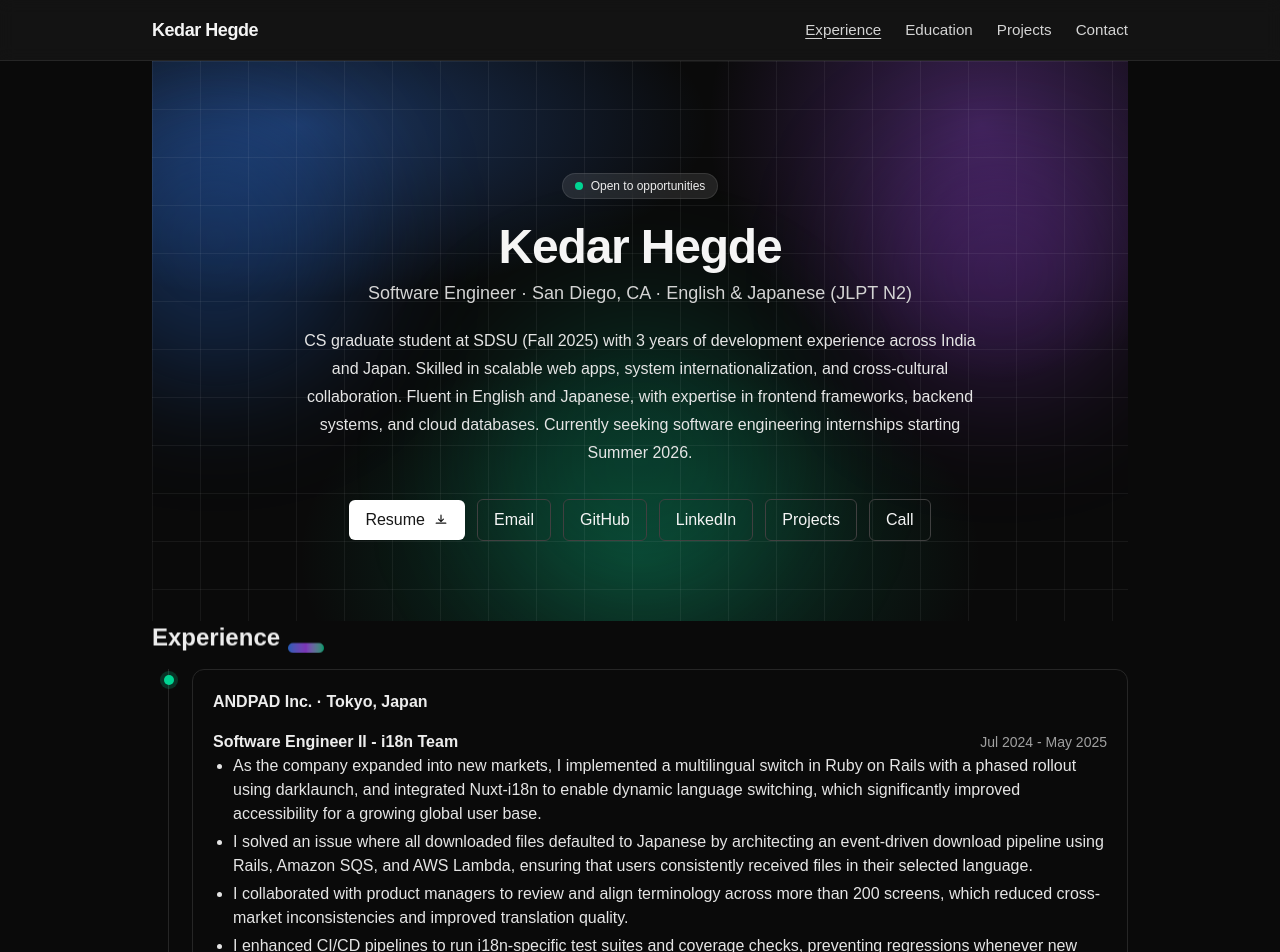
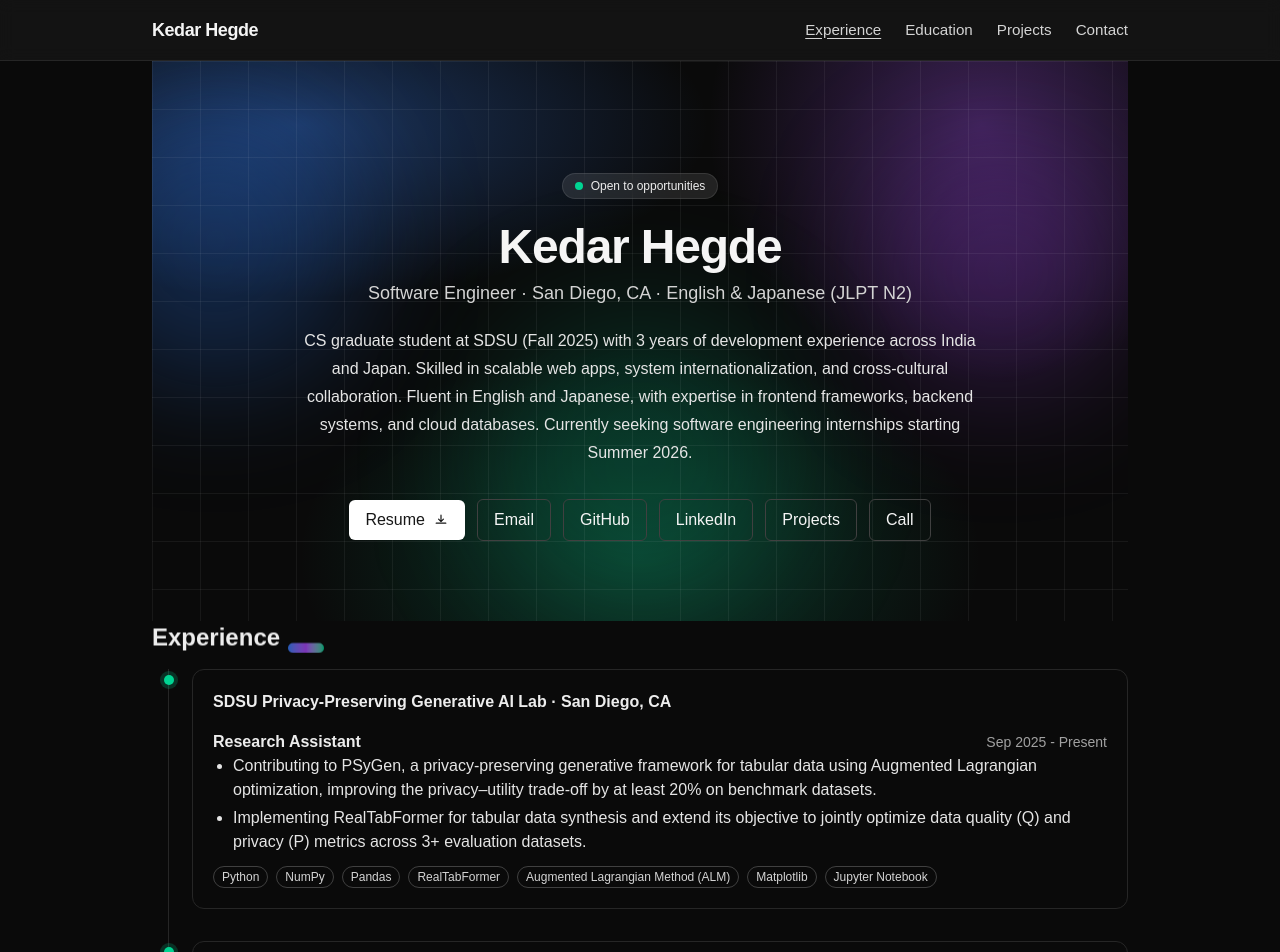
Before and after one commit to kedarnhegde/kedarnhegde.github.io, a Next.js app: page / in a window 1280 px wide. Shown: the top 952 px of the page. Built offline with nearby package versions, Linux system fonts and the light colour scheme.

Commit message:
update skills and gpa

```diff
--- a/src/components/SkillsCard.tsx
+++ b/src/components/SkillsCard.tsx
@@ -5,6 +5,8 @@ const labels: Record<keyof typeof profile.skills, string> = {
   frameworksTools: "Frameworks & Tools",
   databases: "Databases",
   cloud: "Cloud & Tools",
+  mldata: "ML / Data",
+  infra: "Infrastructure & DevOps:",
 };
 
 export default function SkillsCard() {
--- a/src/data/profile.ts
+++ b/src/data/profile.ts
@@ -71,9 +71,47 @@ export const profile = {
       "Datadog",
       "Git",
     ],
+    mldata: [
+      "NumPy",
+      "Pandas",
+      "PyTorch",
+      "TensorFlow",
+      "Data Preprocessing & Evaluation",
+    ],
+    infra: [
+      "Kubernetes",
+      "Docker",
+      "Apache Kafka",
+      "gRPC",
+      "Jenkins",
+      "CircleCI",
+    ],
   },
 
   experience: <ExperienceGroup[]>[
+    {
+      company: "SDSU Privacy-Preserving Generative AI Lab",
+      location: "San Diego, CA",
+      roles: [
+        {
+          title: "Research Assistant",
+          dates: "Sep 2025 - Present",
+          bullets: [
+            "Contributing to PSyGen, a privacy-preserving generative framework for tabular data using Augmented Lagrangian optimization, improving the privacy–utility trade-off by at least 20% on benchmark datasets.",
+            "Implementing RealTabFormer for tabular data synthesis and extend its objective to jointly optimize data quality (Q) and privacy (P) metrics across 3+ evaluation datasets.",
+          ],
+          tech: [
+            "Python",
+            "NumPy",
+            "Pandas",
+            "RealTabFormer",
+            "Augmented Lagrangian Method (ALM)",
+            "Matplotlib",
+            "Jupyter Notebook",
+          ],
+        },
+      ],
+    },
     {
       company: "ANDPAD Inc.",
       location: "Tokyo, Japan",
@@ -219,7 +257,7 @@ export const profile = {
     {
       school: "Dayananda Sagar College of Engineering",
       detail: "Bachelor of Engineering in Information Science & Engineering",
-      extra: "June 2022 · Bangalore, India · CGPA: 8.99/10",
+      extra: "June 2022 · Bangalore, India · GPA: 3.59",
     },
   ],
 
```
